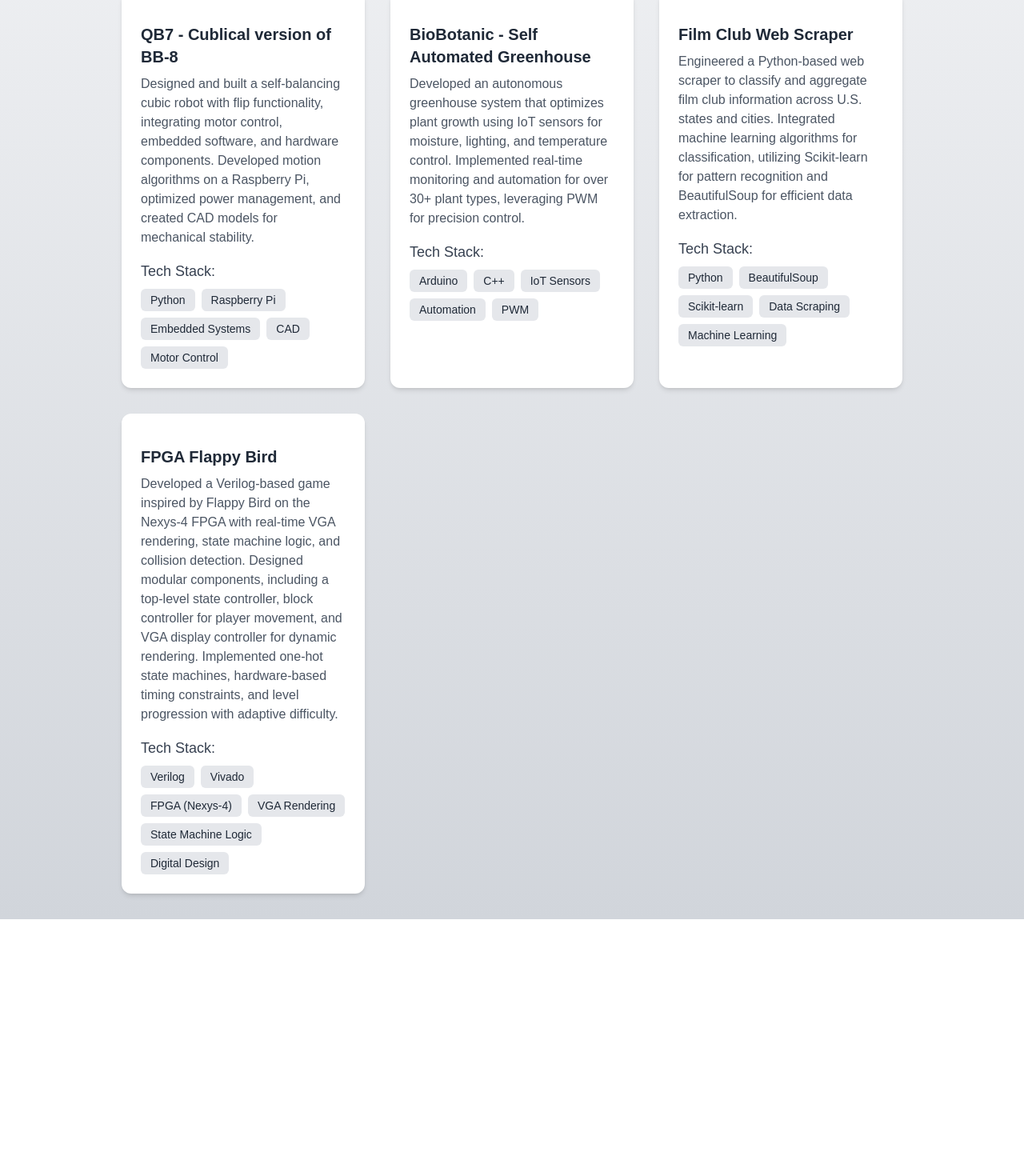
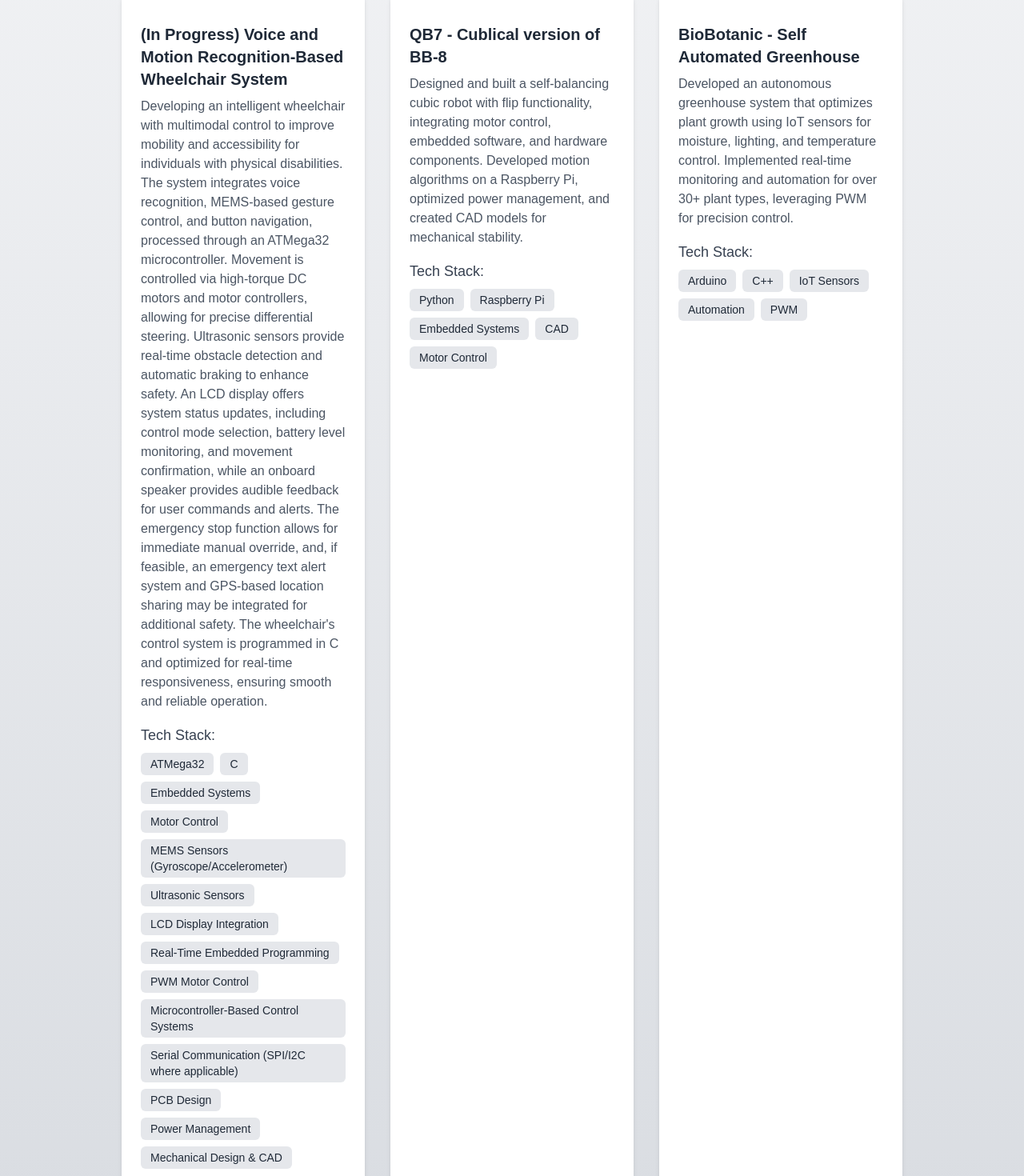
Before and after one commit to ishitav/ishitav.github.io, a Next.js app: page /ishitav.github.io/projects in a window 1280 px wide. Shown: the part 300-1770 px from the top of the page at 80% size. Before the commit the page ends 1449 px from the top, so only its background shows below. Built offline with nearby package versions, Linux system fonts and the light colour scheme.

Commit message:
updating project description

```diff
--- a/src/app/projects/page.js
+++ b/src/app/projects/page.js
@@ -1,6 +1,30 @@
 import Header from "../../../components/Header";
 
 const projects = [
+
+  {
+    "title": "(In Progress) Voice and Motion Recognition-Based Wheelchair System",
+    "description":
+      "Developing an intelligent wheelchair with multimodal control to improve mobility and accessibility for individuals with physical disabilities. The system integrates voice recognition, MEMS-based gesture control, and button navigation, processed through an ATMega32 microcontroller. Movement is controlled via high-torque DC motors and motor controllers, allowing for precise differential steering. Ultrasonic sensors provide real-time obstacle detection and automatic braking to enhance safety. An LCD display offers system status updates, including control mode selection, battery level monitoring, and movement confirmation, while an onboard speaker provides audible feedback for user commands and alerts. The emergency stop function allows for immediate manual override, and, if feasible, an emergency text alert system and GPS-based location sharing may be integrated for additional safety. The wheelchair's control system is programmed in C and optimized for real-time responsiveness, ensuring smooth and reliable operation.",
+    "techStack": [
+      "ATMega32",
+      "C",
+      "Embedded Systems",
+      "Motor Control",
+      "MEMS Sensors (Gyroscope/Accelerometer)",
+      "Ultrasonic Sensors",
+      "LCD Display Integration",
+      "Real-Time Embedded Programming",
+      "PWM Motor Control",
+      "Microcontroller-Based Control Systems",
+      "Serial Communication (SPI/I2C where applicable)",
+      "PCB Design",
+      "Power Management",
+      "Mechanical Design & CAD"
+    ],
+    // image: "/usc-logo.png", // Placeholder
+    // github: "#",
+  },
   {
     title: "QB7  - Cublical version of BB-8",
     description:
```
